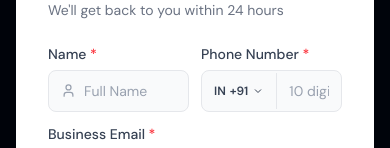
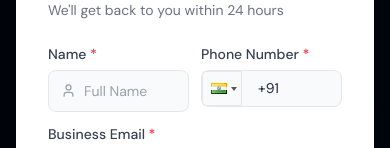
Before and after one commit to Wtmsoumen/wtm_web_react, a Next.js app: page /Industry/automotive in a window 390 px wide. Both pictures are taken after a click on the button "Consult Our Experts". Shown: the part 214-362 px from the top of the page. Built offline with nearby package versions, Linux system fonts and the light colour scheme.

Commit message:
feat: integrate phone input component in DiscussProjectForm and update dependencies

```diff
--- a/app/components/DiscussProjectForm.tsx
+++ b/app/components/DiscussProjectForm.tsx
@@ -2,6 +2,8 @@
 
 import React, { useState } from 'react'
 import { X, User, Mail, Tag, MessageSquare, Send } from 'lucide-react'
+import 'react-phone-input-2/lib/style.css'
+import PhoneInput from 'react-phone-input-2'
 
 interface DiscussProjectFormProps {
   isOpen: boolean
@@ -75,27 +77,24 @@ const DiscussProjectForm = ({ isOpen, onClose }: DiscussProjectFormProps) => {
             </div>
           </div>
 
+
+
        <div>
   <label className="block text-sm font-medium text-gray-700 mb-1.5">
     Phone Number <span className="text-red-500">*</span>
   </label>
-            <div className="flex items-center border border-gray-200 rounded-lg bg-gray-50 overflow-hidden">
-              <div className="flex items-center gap-1 px-3 border-r border-gray-200 text-xs font-semibold text-gray-700 h-full py-2.5 whitespace-nowrap">
-                <span>IN</span> +91
-                <svg width="12" height="12" viewBox="0 0 24 24" fill="none" stroke="currentColor" strokeWidth="2">
-                  <path d="m6 9 6 6 6-6" />
-                </svg>
-              </div>
-              <input
-                type="tel"
-                name="phone"
-                placeholder="10 digit number"
-                maxLength={10}
+
+  <PhoneInput
+    country={'in'}
     value={formData.phone}
-                onChange={handleChange}
-                className="w-full py-2.5 px-3 bg-transparent outline-none text-sm text-gray-800 placeholder-gray-400"
+    onChange={(phone: string) =>
+      setFormData({ ...formData, phone })
+    }
+    inputClass="!w-full !py-2.5 !pl-14 !text-sm !border-0 !bg-transparent !text-gray-800 placeholder-gray-400"
+    containerClass="!w-full !border !border-gray-200 !rounded-lg !bg-gray-50"
+    buttonClass="!border-r !border-gray-200 !bg-transparent"
+    dropdownClass="!text-md !text-gray-800"
   />
-            </div>
 </div>
         </div>
 
@@ -139,6 +138,7 @@ const DiscussProjectForm = ({ isOpen, onClose }: DiscussProjectFormProps) => {
               <option>Digital Marketing</option>
               <option>SEO Optimization</option>
               <option>Cloud Solutions</option>
+                 <option>Others</option>
             </select>
             <svg width="14" height="14" viewBox="0 0 24 24" fill="none" stroke="currentColor" strokeWidth="2" className="text-gray-400 shrink-0">
               <path d="m6 9 6 6 6-6" />
--- /dev/null
+++ b/app/global.d.ts
@@ -0,0 +1 @@
+declare module 'react-phone-input-2/lib/style.css';
--- a/package.json
+++ b/package.json
@@ -20,6 +20,7 @@
     "next": "16.1.6",
     "react": "19.2.3",
     "react-dom": "19.2.3",
+    "react-phone-input-2": "^2.15.1",
     "tsparticles": "^3.9.1"
   },
   "devDependencies": {
```
Also changed, not shown: 1 other file (tests, documents, lock files or other folders). Lines whose indentation alone changed are shown as unchanged.
